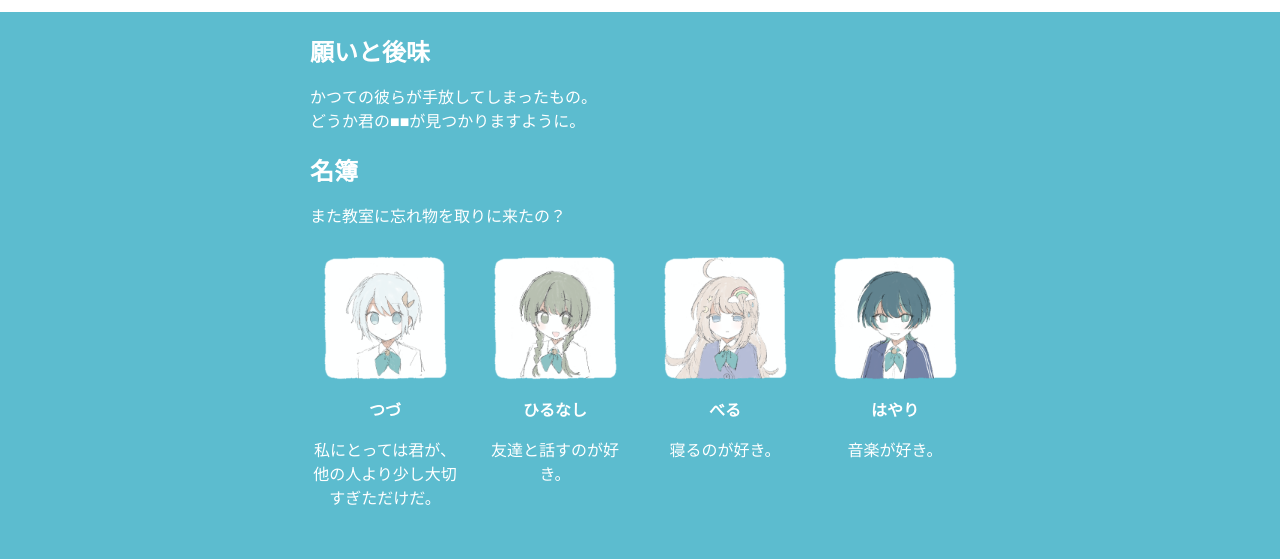
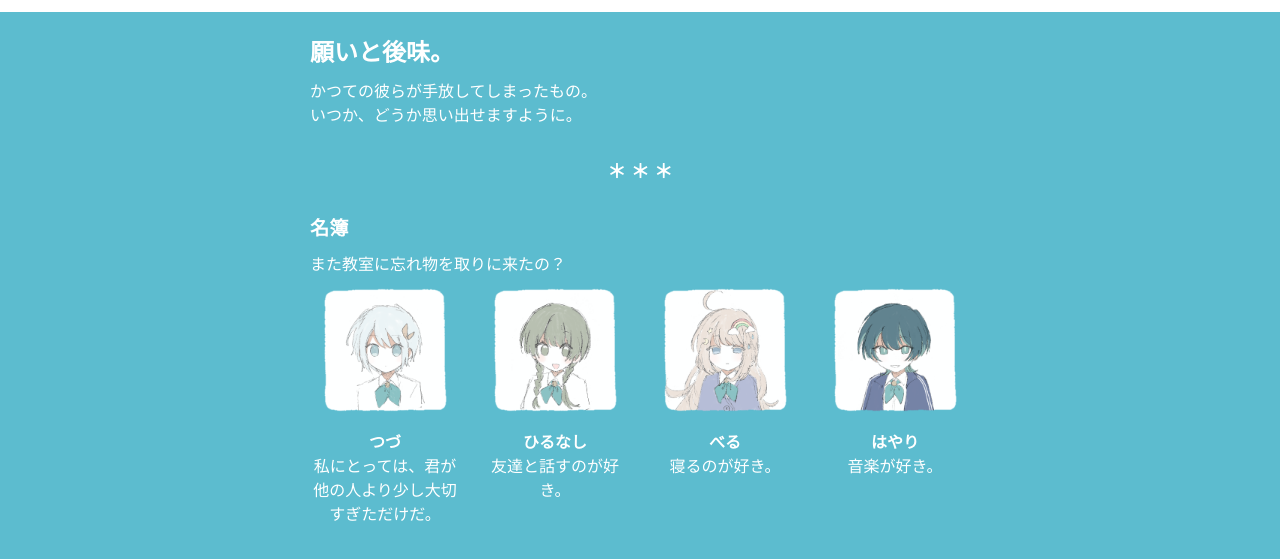
Before and after one commit to sskaoi/sskaoi.github.io, a plain HTML site: page tickets/somewhere.html in a window 1280 px wide. Shown: the part 87-646 px from the top of the page. Drawn offline with Linux system fonts and the light colour scheme; a web font is replaced by a local one.

Commit message:
Update somewhere.html

```diff
--- a/tickets/somewhere.html
+++ b/tickets/somewhere.html
@@ -27,18 +27,26 @@
 
  <div class="main" style="margin-top: 80px; padding: 20px;">
 
+  <div class = "where">
+    <h2>願いと後味。</h2>
+       <p>かつての彼らが手放してしまったもの。
+        <br>いつか、どうか思い出せますように。</p>
+  </div>
 
-<h2>願いと後味</h2>
-  <p>かつての彼らが手放してしまったもの。
-  <br>どうか君の■■が見つかりますように。</p>
+  <div class = space>
+    <h3>＊ ＊ ＊</h3>
+  </div>
 
+
+  <div class = "who">
     <h2>名簿</h2>
    <p>また教室に忘れ物を取りに来たの？</p>
+
    <div class="characters">
   <div class="char">
     <img src="../pic/somewhere/tsudu.png" alt="">
     <h3>つづ</h3>
-    <p>私にとっては君が、他の人より少し大切すぎただけだ。</p>
+    <p>私にとっては、君が他の人より少し大切すぎただけだ。</p>
   </div>
 
   <div class="char">
@@ -58,6 +66,8 @@
     <h3>はやり</h3>
     <p>音楽が好き。</p>
   </div>
-</div>
+    </div>
+
+ </div>
  </div>
 </body>
```
